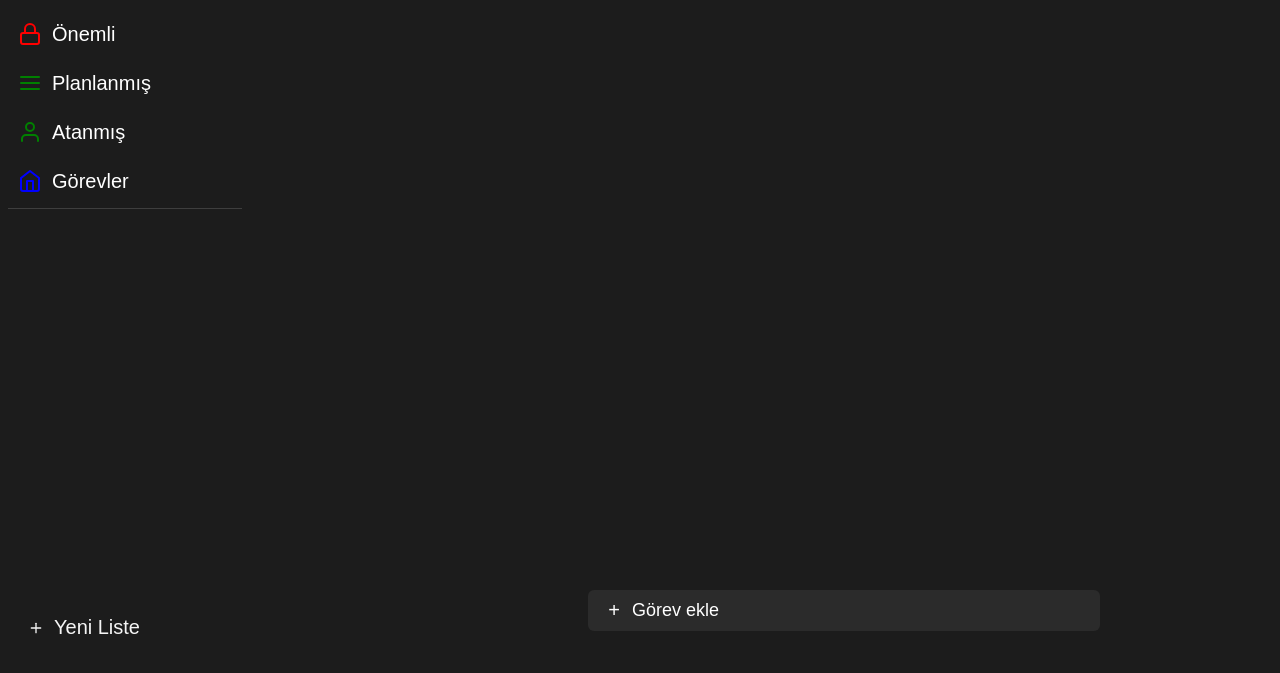
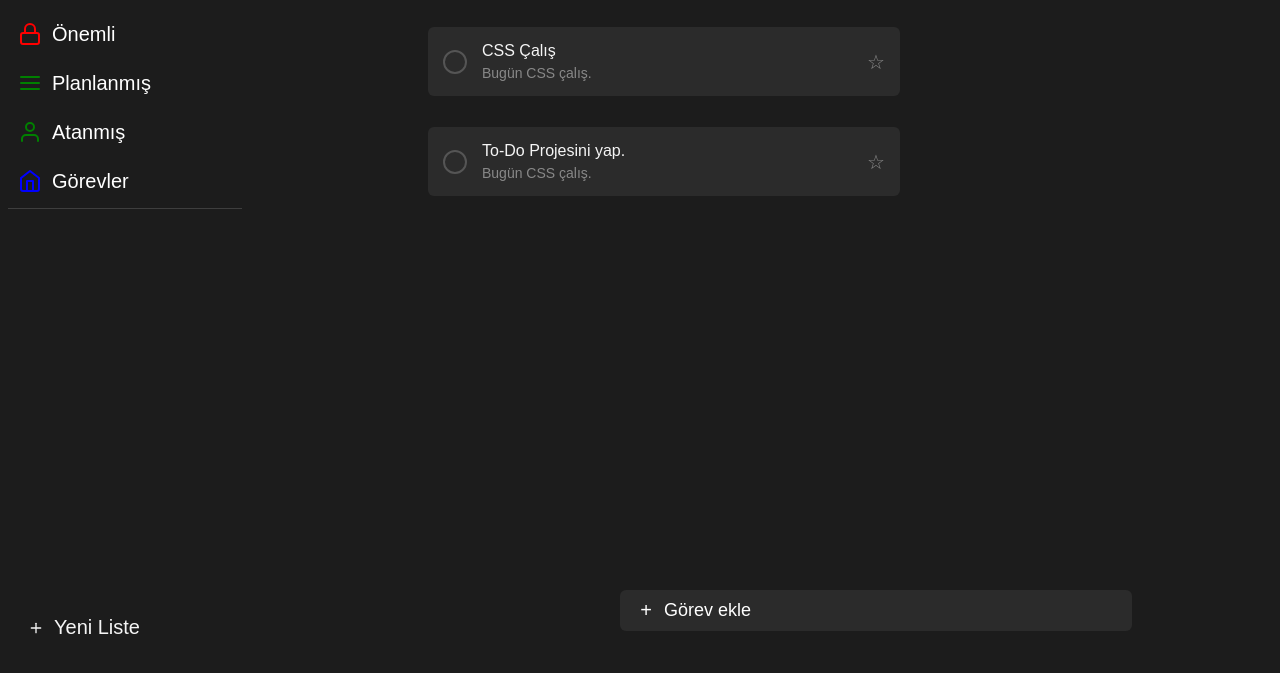
Before and after one commit to batinbtrz/To-Do-Clone, a plain HTML site: page index.html in a window 1280 px wide. Shown: the part 137-810 px from the top of the page. Drawn offline with Linux system fonts and the light colour scheme; a web font is replaced by a local one.

Commit message:
Second Commit

```diff
--- a/index.html
+++ b/index.html
@@ -154,16 +154,32 @@
           <h1>Günüm</h1>
           <div>16 Ekim Çarşamba</div>
         </div>
-        <div class="mision">
-          <div class="task">CSS Çalış</div>
+        <div class="mision-list">
+          <div class="task-item">
+            <div class="task-checkbox"></div>
+            <div class="task-content">
+              <div class="task-title">CSS Çalış</div>
+              <div class="task-subtitle">Bugün CSS çalış.</div>
+            </div>
+            <div class="task-star">☆</div>
+          </div>
         </div>
+        <div class="mision-list">
+          <div class="task-item">
+            <div class="task-checkbox"></div>
+            <div class="task-content">
+              <div class="task-title">To-Do Projesini yap.</div>
+              <div class="task-subtitle">Bugün CSS çalış.</div>
+            </div>
+            <div class="task-star">☆</div>
+          </div>
+        </div>
+
         <button class="add-task-button">
           <span class="add-icon">+</span>
           <span class="add-text">Görev ekle</span>
         </button>
       </div>
-
-
     </main>
   </body>
 </html>
--- a/style.css
+++ b/style.css
@@ -208,7 +208,7 @@ main {
   /* Buraya TODO'lar için yazağın CSS Gelecek */
   .todos {
     display: grid;
-    grid-template-rows: 100px;
+    grid-template-rows: 100px 100px auto;
     font-family: var(--default-font);
     color: var(--default-font-color);
   }
@@ -231,8 +231,8 @@ main {
     padding: 10px 16px;
     display: flex;
     align-items: center;
-    margin-left: 18rem;
     margin-bottom: 2rem;
+    margin-left: 20rem;
     cursor: pointer;
     border-radius: 6px;
     border: none;
@@ -241,6 +241,64 @@ main {
   .add-task-button:hover {
     background-color: #3a3a3a;
   }
+
+  .task {
+    font-family: var(--default-font);
+    font-size: large;
+    color: var(--default-font-color);
+    display: flex;
+    justify-content: flex-start;
+  }
+
+  .mision-list {
+    width: 600px;
+    height: auto;
+    margin: 0;
+  }
+
+  .task-item {
+    background-color: #2b2b2b;
+    border-radius: 6px;
+    margin-bottom: 10px;
+    margin-left: 8rem;
+    margin-top: 4rem;
+    padding: 15px;
+    display: flex;
+    align-items: center;
+    justify-content: space-between;
+  }
+
+  .task-item:hover {
+    background-color: #363636;
+  }
+
+  .task-checkbox {
+    width: 20px;
+    height: 20px;
+    border: 2px solid #555;
+    border-radius: 50%;
+    margin-right: 15px;
+    cursor: pointer;
+  }
+
+  .task-content {
+    flex-grow: 1;
+  }
+
+  .task-title {
+    font-size: 16px;
+    margin-bottom: 5px;
+  }
+  .task-subtitle {
+    font-size: 14px;
+    color: #888;
+  }
+  .task-star {
+    color: #888;
+    font-size: 20px;
+    cursor: pointer;
+  }
+
   .add-icon {
     width: 20px;
     height: 20px;
```
